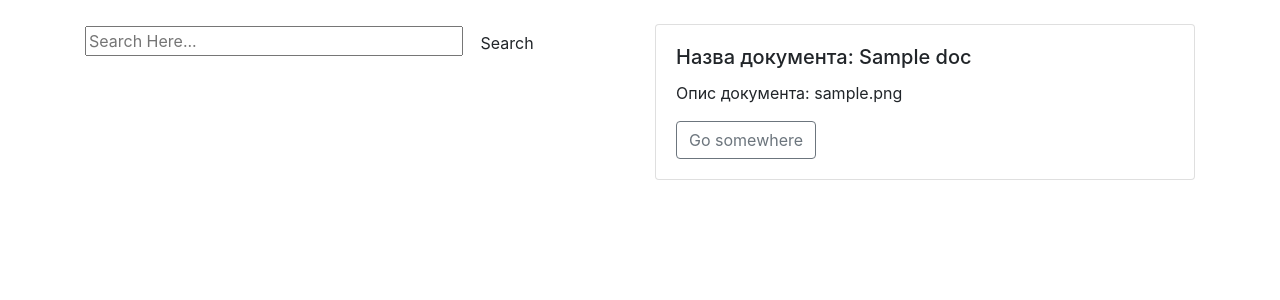
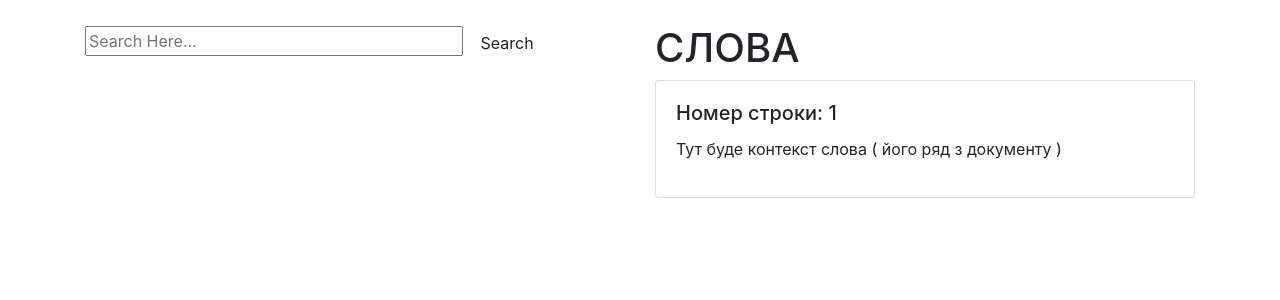
Before and after one commit to krapkaVKomi/OH_task1, a Django app: page / in a window 1280 px wide. Shown: the part 69-369 px from the top of the page. Run offline with Django 4.2, Linux system fonts and the light colour scheme; a user stored in the database is signed in; tables that the repository leaves empty hold one stand-in row (values such as "Sample post"); some libraries are stand-ins or nearby versions.

Commit message:
14:13 27:12

```diff
--- a/find/find_info/models.py
+++ b/find/find_info/models.py
@@ -1,4 +1,5 @@
 from django.db import models
+from datetime import datetime
 
 
 class Document(models.Model):
@@ -9,9 +10,9 @@ class Document(models.Model):
 
 class Doc(models.Model):
     objects = None
-    name = models.CharField(max_length=150, verbose_name='Назва')
+    name = models.CharField(max_length=150, verbose_name='Назва', default='file')
     updated_at = models.DateTimeField(auto_now=True, verbose_name='Дата оновлення')
-    link = models.CharField(max_length=150, verbose_name='Посилання')
+    link = models.CharField(max_length=150, verbose_name='Посилання', blank=True)
     file = models.FileField(null=True)
     description = models.TextField(blank=True, verbose_name='Текст')
     about_file = models.CharField(max_length=200, verbose_name='Опис', blank=True)
@@ -27,6 +28,7 @@ class Doc(models.Model):
 class LineOfDoc(models.Model):
     objects = None
     text = models.CharField(max_length=600, verbose_name='Текст рядка', db_index=True)
+    doc = models.ForeignKey(Doc, on_delete=models.CASCADE, default=1)
 
     def __str__(self):
         return self.text
@@ -35,7 +37,7 @@ class LineOfDoc(models.Model):
 class WordOfDoc(models.Model):
     objects = None
     text = models.CharField(max_length=100, verbose_name='Слово')
-    lineOfDoc = models.ForeignKey(LineOfDoc, on_delete=models.CASCADE)
+    line = models.ForeignKey(LineOfDoc, on_delete=models.CASCADE)
 
     def __str__(self):
         return self.text
--- a/find/find_info/templates/main/index.html
+++ b/find/find_info/templates/main/index.html
@@ -19,18 +19,15 @@ find all
 </form>
     </div>
     <div class="col"><br>
-     {% for item in posts %}
+        <h1>СЛОВА</h1>
+     {% for item in words %}
 
         <div class="card">
   <div class="card-body">
-    <h5 class="card-title">Назва документа: {{ item.name }}</h5>
-    <p class="card-text">Опис документа: {{ item.about_file }}</p>
-    <a href="#" class="btn btn-outline-secondary">Go somewhere</a>
+    <h5 class="card-title">Номер строки: {{ item.line_id }}</h5>
+      <p> Тут буде контекст слова ( його ряд з документу )</p>
   </div>
 </div>
-    <h1>  </h1>
-    <h4> </h4>
-
 {% endfor %}
     </div>
   </div>
--- a/find/find_info/views.py
+++ b/find/find_info/views.py
@@ -53,14 +53,15 @@ def document_save(request):
 
 @login_required
 def index(request):
-    documents = Doc.objects.order_by('-id')
+    words = WordOfDoc.objects.order_by()
     query = request.GET.get('q')
     if query:
-        documents = WordOfDoc.objects.filter(Q(text__icontains=query)).distinct()
-        for i in documents:
-            print(i)
+        words = WordOfDoc.objects.filter(text=query) #.all().values()
+        for word in words:
+            line = LineOfDoc.objects.filter(text=word)
+            print(line.query)
 
-    paginator = Paginator(documents, 5)  # 5 posts per page
+    paginator = Paginator(words, 1)  # 5 posts per page
     page = request.GET.get('page')
 
     try:
@@ -72,6 +73,7 @@ def index(request):
 
     context = {
         'posts': posts,
+        'words': words
     }
     return render(request, "main/index.html", context)
 
```
